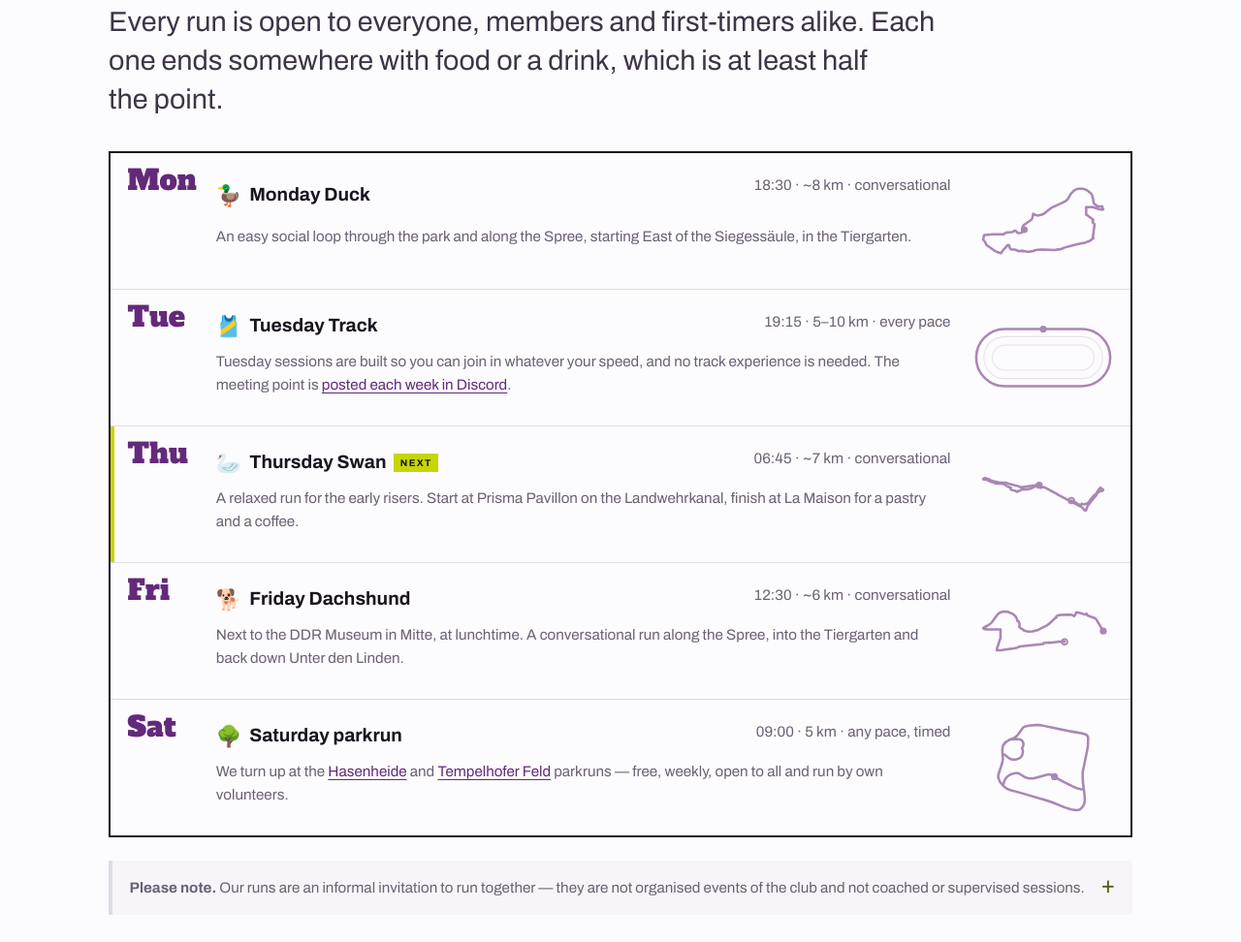
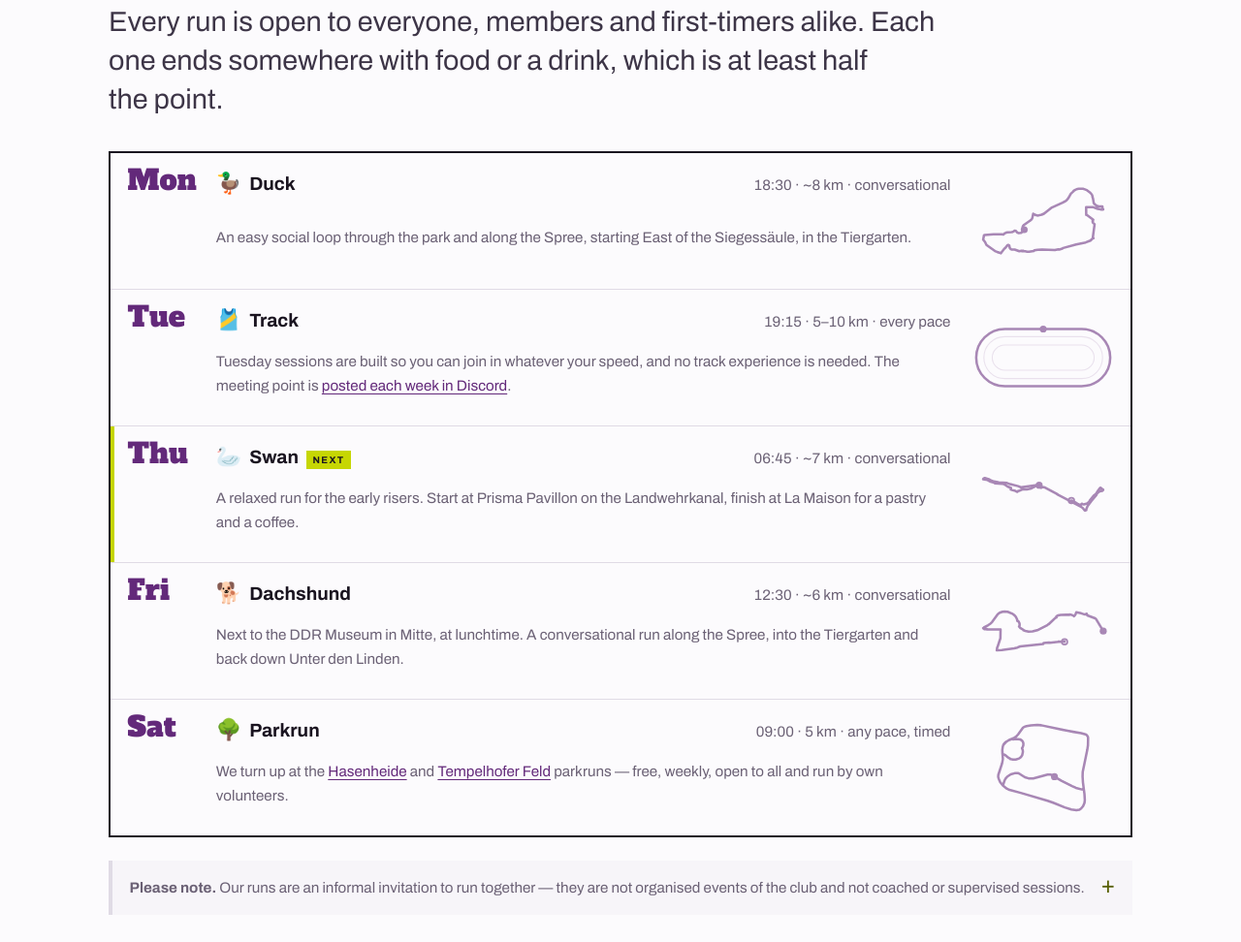
Before and after one commit to FlorianDr/harriers-berlin, a plain HTML site: page site/index.html in a window 1280 px wide. Shown: the part 1742-2714 px from the top of the page at 97% size. Drawn offline with Linux system fonts and the light colour scheme.

Commit message:
small changes to calendar

```diff
--- a/site/index.html
+++ b/site/index.html
@@ -97,7 +97,7 @@
 
     <div class="prose" itemprop="description">
       <p>There's a run for every pace and goal, from track sessions that help you build speed to social runs with no set pace.
-        We also head out of the city regularly for trail running events.</p>
+        We also head out of the city regularly for road & trail running events.</p>
       <p>Whether you're training for a race or worried you'd be the slowest in the group, you'll fit in.
         We run because we love it, and it's better with friends. Check our calendar to find the right run for you.</p>
     </div>
@@ -116,7 +116,7 @@
 
       <article class="fix" data-day="1" data-time="18:30" data-label="Monday" data-where="East of the Siegessäule, Tiergarten">
         <span class="day">Mon</span>
-        <span class="name"><span class="mark" aria-hidden="true">🦆</span><a href="runs/monday-duck.html">Monday Duck</a> <span class="todaytag">Next</span></span>
+        <span class="name"><span class="mark" aria-hidden="true">🦆</span><a href="runs/monday-duck.html"><span class="vh">Monday </span>Duck</a> <span class="todaytag">Next</span></span>
         <span class="when num">18:30 · ~8 km · conversational</span>
         <span class="after">An easy social loop through the park and along the Spree, starting East of
           the Siegessäule, in the Tiergarten.</span>
@@ -125,7 +125,7 @@
 
       <article class="fix" data-day="2" data-time="19:15" data-label="Tuesday" data-where="Posted each week in Discord">
         <span class="day">Tue</span>
-        <span class="name"><span class="mark" aria-hidden="true">🎽</span><a href="runs/tuesday-track.html">Tuesday Track</a> <span class="todaytag">Next</span></span>
+        <span class="name"><span class="mark" aria-hidden="true">🎽</span><a href="runs/tuesday-track.html"><span class="vh">Tuesday </span>Track</a> <span class="todaytag">Next</span></span>
         <span class="when num">19:15 · 5–10 km · every pace</span>
         <span class="after">Tuesday sessions are built so you can join in whatever your speed, and no
           track experience is needed. The meeting point is <a href="https://discord.gg/xsdCpfDaTn" target="_blank" rel="noopener">posted each week in
@@ -135,7 +135,7 @@
 
       <article class="fix" data-day="4" data-time="06:45" data-label="Thursday" data-where="Prisma Pavillon, Landwehrkanal">
         <span class="day">Thu</span>
-        <span class="name"><span class="mark" aria-hidden="true">🦢</span><a href="runs/thursday-swan.html">Thursday Swan</a> <span class="todaytag">Next</span></span>
+        <span class="name"><span class="mark" aria-hidden="true">🦢</span><a href="runs/thursday-swan.html"><span class="vh">Thursday </span>Swan</a> <span class="todaytag">Next</span></span>
         <span class="when num">06:45 · ~7 km · conversational</span>
         <span class="after">A relaxed run for the early risers. Start at Prisma Pavillon on the
           Landwehrkanal, finish at La Maison for a pastry and a coffee.</span>
@@ -144,7 +144,7 @@
 
       <article class="fix" data-day="5" data-time="12:30" data-label="Friday" data-where="DDR Museum, Mitte">
         <span class="day">Fri</span>
-        <span class="name"><span class="mark" aria-hidden="true">🐕</span><a href="runs/friday-dachshund.html">Friday Dachshund</a> <span class="todaytag">Next</span></span>
+        <span class="name"><span class="mark" aria-hidden="true">🐕</span><a href="runs/friday-dachshund.html"><span class="vh">Friday </span>Dachshund</a> <span class="todaytag">Next</span></span>
         <span class="when num">12:30 · ~6 km · conversational</span>
         <span class="after">Next to the DDR Museum in Mitte, at lunchtime. A conversational run along
           the Spree, into the Tiergarten and back down Unter den Linden.</span>
@@ -153,7 +153,7 @@
 
       <article class="fix" data-day="6" data-time="09:00" data-label="Saturday" data-where="Hasenheide and Tempelhofer Feld">
         <span class="day">Sat</span>
-        <span class="name"><span class="mark" aria-hidden="true">🌳</span><a href="runs/saturday-parkrun.html">Saturday parkrun</a> <span class="todaytag">Next</span></span>
+        <span class="name"><span class="mark" aria-hidden="true">🌳</span><a href="runs/saturday-parkrun.html"><span class="vh">Saturday </span>parkrun</a> <span class="todaytag">Next</span></span>
         <span class="when num">09:00 · 5 km · any pace, timed</span>
         <span class="after">We turn up at the <a href="https://www.parkrun.com.de/hasenheide/" target="_blank" rel="noopener">Hasenheide<span class="vh"> (opens in a new tab)</span></a>
           and <a href="https://www.parkrun.com.de/tempelhoferfeld/" target="_blank" rel="noopener">Tempelhofer Feld<span class="vh"> (opens in a new tab)</span></a>
@@ -183,7 +183,7 @@
     <div class="season">
       <div class="past" role="region" aria-label="Past races" tabindex="0">
       <div class="row"><span class="dt num">15 Nov</span><span class="ev">Verona Run 42k/21k/8k</span><span class="rs">17 ran</span></div>
-      <div class="row"><span class="dt num">8 Nov</span><span class="ev">Schmalzstullenlauf</span><span class="rs win">1st W10k - 8 on podium</span></div>
+      <div class="row"><span class="dt num">8 Nov</span><span class="ev">Schmalzstullenlauf</span><span class="rs win">1st W10k · 8 on podium</span></div>
       <div class="row"><span class="dt num">18 Oct</span><span class="ev">Amsterdam Marathon</span><span class="rs">1 ran</span></div>
       <div class="row"><span class="dt num">27 Sep</span><span class="ev">Berlin Marathon</span><span class="rs">5 ran</span></div>
       <div class="row"><span class="dt num">13 Sep</span><span class="ev">Kreuzberger Viertelmarathon</span><span class="rs">2 ran</span></div>
--- a/site/styles.css
+++ b/site/styles.css
@@ -184,11 +184,13 @@
   .fix:last-child{border-block-end:0}
   .fix:hover,.fix:focus-within{background-size:100% 100%;color:var(--on-purple)}
   .fix .day{font-family:var(--dsp);font-size:var(--s-1);color:var(--brand);line-height:.9;
-    min-inline-size:4.2rem;transition:color var(--dur-base)}
+    align-self:baseline;min-inline-size:4.2rem;transition:color var(--dur-base)}
   .fix:hover .day,.fix:focus-within .day{color:var(--volt)}
-  .fix .name{font-weight:700;align-self:center;display:flex;align-items:center;gap:.5rem}
+  .fix .name{font-weight:700;align-self:baseline;display:flex;align-items:baseline;gap:.5rem}
   .fix .mark{font-size:1.1em;line-height:1}
-  .fix .name a{color:inherit;text-decoration:none}  /* before the hover rule below, so hover still turns it volt */
+  /* The weekday is visually hidden in the link (the day column shows it), so
+     "parkrun" opens the visible name and takes a capital like its neighbours. */
+  .fix .name a{color:inherit;text-decoration:none;text-transform:capitalize}  /* before the hover rule below, so hover still turns it volt */
   .fix:hover .name a,.fix:focus-within .name a{text-decoration:underline}
   /* The name link covers the whole card; links in the description sit above it. */
   .fix .name a::after{content:"";position:absolute;inset:0}
```
